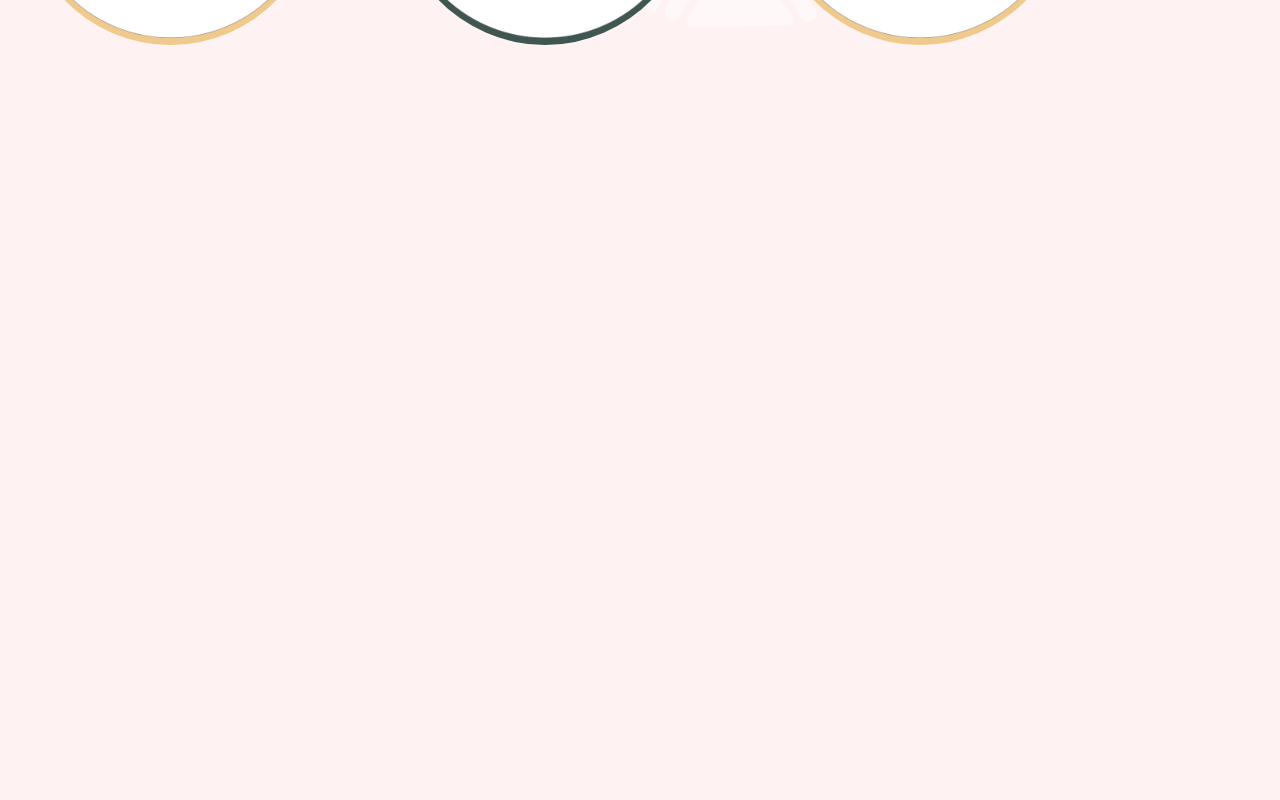
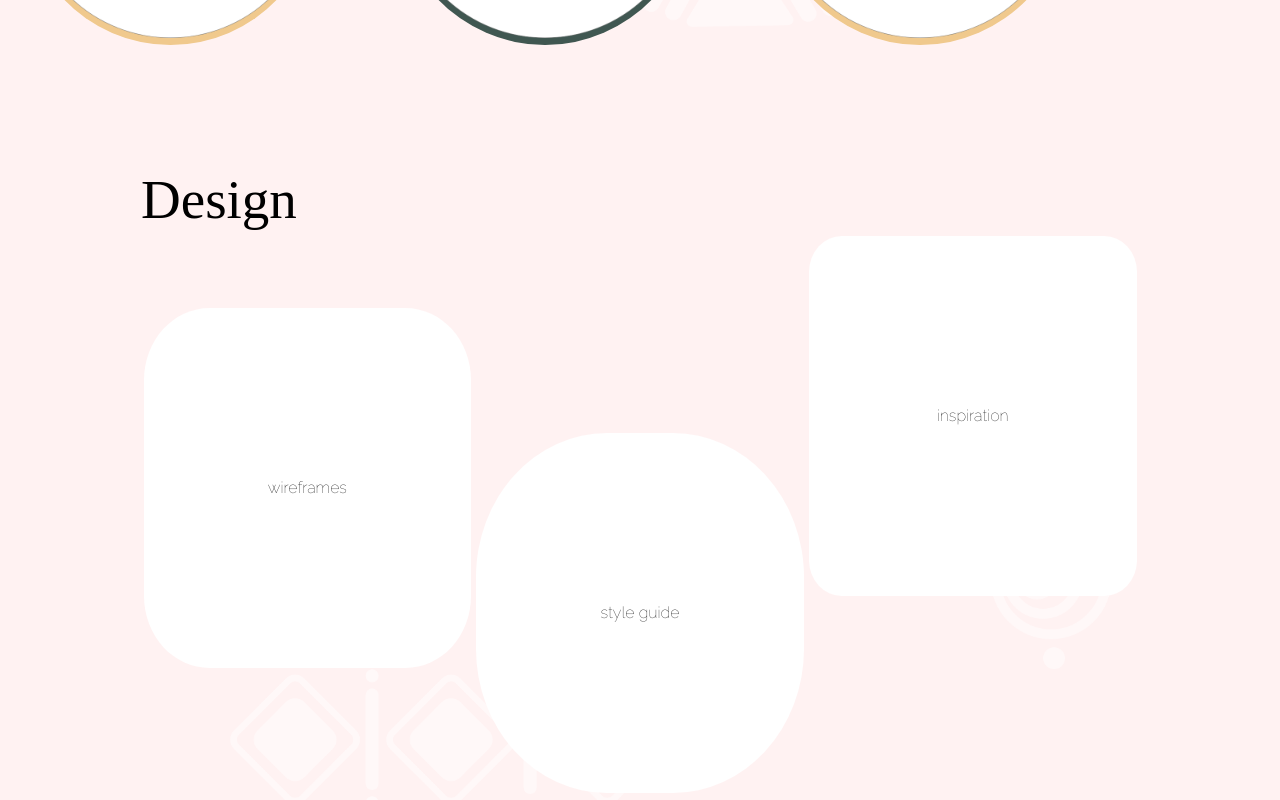
Before and after one commit to raramai-coder/React-Internet-Art, a React (Create React App) app in the folder internet-art/: page / in a window 1280 px wide. Shown: the part 2487-3287 px from the top of the page. Before the commit the page ends 2561 px from the top, so only its background shows below. Built offline with nearby package versions, Linux system fonts and the light colour scheme; a web font is replaced by a local one.

Commit message:
design hero

```diff
--- /dev/null
+++ b/internet-art/src/components/DesignHero.js
@@ -0,0 +1,16 @@
+import React from "react";
+
+const DesignHero = () => {
+	return (
+		<div className="design-hero">
+			<h1>Design</h1>
+			<div className="design-container">
+				<div className="wireframes-container">wireframes</div>
+				<div className="style-guide-container">style guide</div>
+				<div className="inspiration-container">inspiration</div>
+			</div>
+		</div>
+	);
+};
+
+export default DesignHero;
--- a/internet-art/src/pages/Home.js
+++ b/internet-art/src/pages/Home.js
@@ -4,6 +4,7 @@ import NavBar from "../components/NavBar";
 import AIExhibit from "../components/AIExhibit";
 import About from "../components/About";
 import BlogHero from "../components/BlogHero";
+import DesignHero from "../components/DesignHero";
 
 const Home = () => {
 	return (
@@ -13,6 +14,7 @@ const Home = () => {
 			<AIExhibit />
 			<About />
 			<BlogHero />
+			<DesignHero />
 		</div>
 	);
 };
--- a/internet-art/src/style.css
+++ b/internet-art/src/style.css
@@ -208,6 +208,53 @@ h3 {
 
 .blog-hero {
 	text-align: center;
-	margin-bottom: 15px;
+	margin-bottom: 15vh;
 }
 /* #endregion */
+
+/* #region Design Hero */
+
+.design-container {
+	display: flex;
+	justify-content: space-evenly;
+	/* gap: 20px; */
+}
+
+.design-hero {
+	padding-left: 10%;
+	padding-right: 10%;
+}
+
+.wireframes-container {
+	background-color: white;
+	width: 80vw;
+	height: 45vh;
+	border-radius: 20%;
+	align-items: center;
+	justify-content: center;
+	display: flex;
+	margin-top: 7.5%;
+}
+
+.style-guide-container {
+	background-color: white;
+	width: 80vw;
+	height: 45vh;
+	border-radius: 40%;
+	align-items: center;
+	justify-content: center;
+	display: flex;
+	margin-top: 20%;
+}
+
+.inspiration-container {
+	background-color: white;
+	width: 80vw;
+	height: 45vh;
+	border-radius: 10%;
+	align-items: center;
+	justify-content: center;
+	display: flex;
+}
+
+/* #endregion */
```
